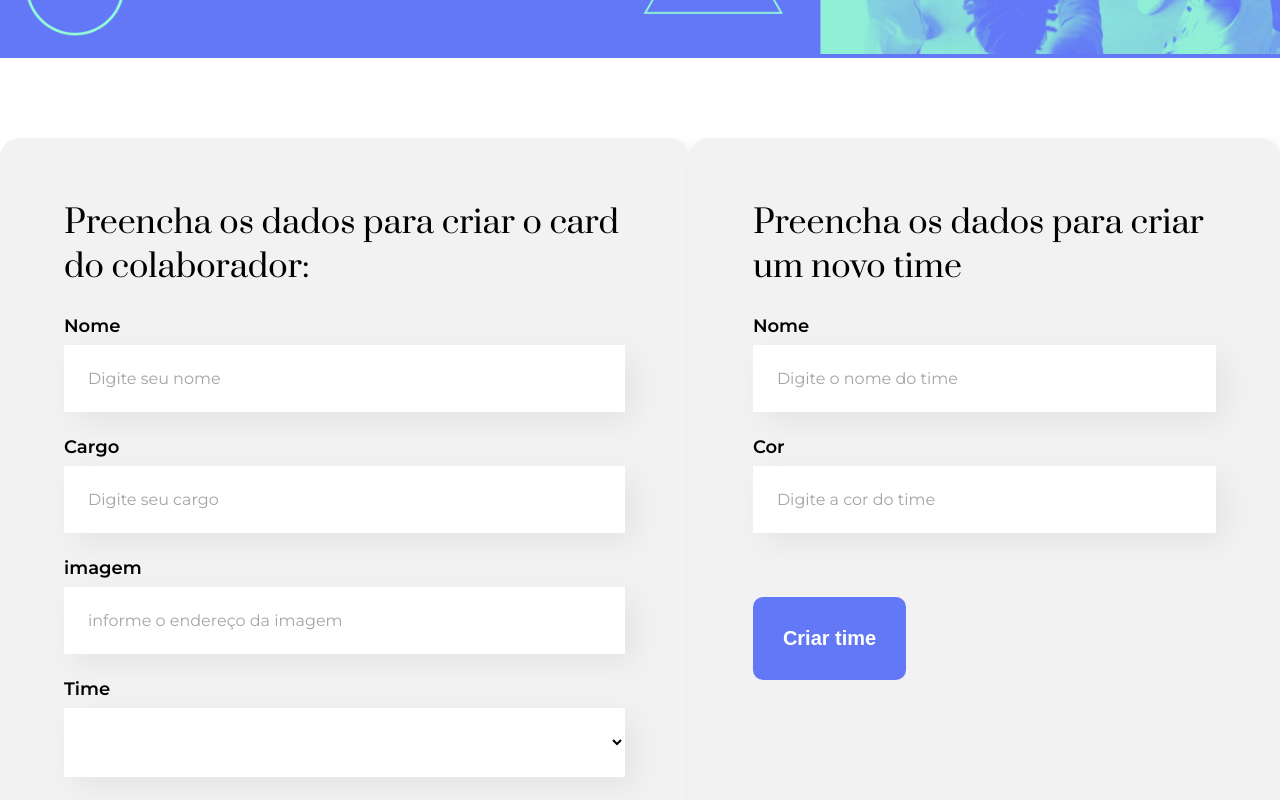
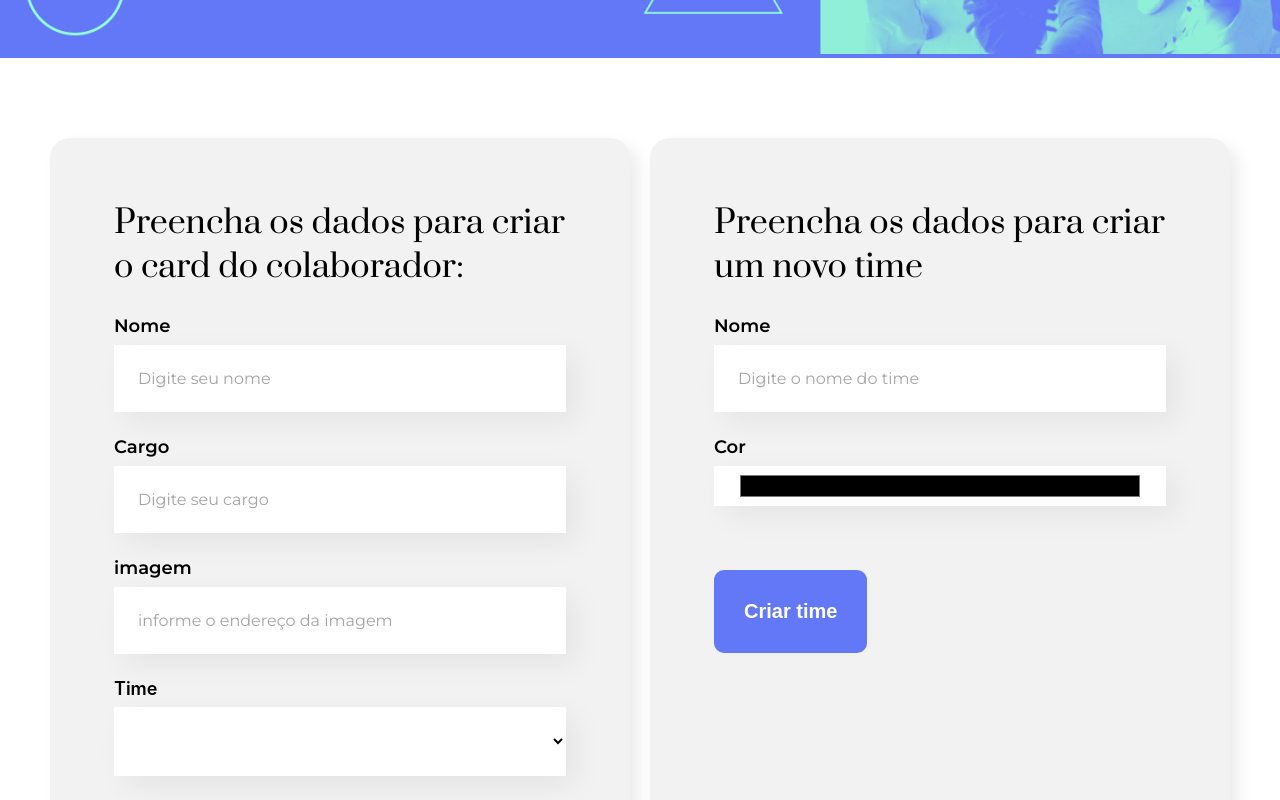
Before and after one commit to gabriel-vitebo/organo, a React (Create React App) app: page / in a window 1280 px wide. Shown: the part 440-1240 px from the top of the page. Built offline with nearby package versions, Linux system fonts and the light colour scheme.

Commit message:
refactoring the code

```diff
--- a/src/components/BoxText/BoxText.css
+++ b/src/components/Box/Box.css
@@ -1,8 +1,8 @@
-.box-text {
+.box {
   margin: 24px 0;
 }
 
-label {
+.box label {
   display: block;
   font-size: 18px;
   margin-bottom: 8px;
@@ -12,7 +12,7 @@ label {
   font-size: 18px;
 }
 
-input {
+.box input {
   background-color: #fff;
   box-shadow: 10px 10px 30px rgba(0, 0, 0, 0.06);
   width: 100%;
@@ -26,9 +26,14 @@ input {
   color: #000000;
 }
 
-input::placeholder {
+.box input::placeholder {
   font-family: "Montserrat", sans-serif;
   font-size: 16px;
   font-weight: 400;
   color: #a4a4a4;
 }
+
+.box-color input {
+  height: 40px;
+  padding: 5px 24px;
+}
--- a/src/components/BoxText/index.jsx
+++ b/src/components/Box/index.jsx
@@ -1,6 +1,7 @@
-import "./BoxText.css"
+import "./Box.css"
 
-const BoxText = ({
+const Box = ({
+  type = "text",
   label,
   valueText,
   placeholder,
@@ -8,9 +9,10 @@ const BoxText = ({
   isRequired = false,
 }) => {
   return (
-    <div className="box-text">
+    <div className={`box box-${type}`}>
       <label>{label}</label>
       <input
+        type={type}
         value={valueText}
         onChange={(event) => onModified(event.target.value)}
         required={isRequired}
@@ -20,4 +22,4 @@ const BoxText = ({
   )
 }
 
-export default BoxText
+export default Box
--- a/src/components/Form/Form.css
+++ b/src/components/Form/Form.css
@@ -1,15 +1,17 @@
 .content {
   display: flex;
+  flex-wrap: wrap;
   justify-content: center;
-  margin: 80px 0;
+  margin: 80px 50px;
+  gap: 20px;
 }
 
 .content form {
-  max-width: 80%;
   background-color: #f2f2f2;
   border-radius: 20px;
   padding: 36px 64px;
   box-shadow: 8px 8px 16px rgba(0, 0, 0, 0.08);
+  flex: 1;
 }
 
 .content form h2 {
--- a/src/components/Form/index.jsx
+++ b/src/components/Form/index.jsx
@@ -1,5 +1,5 @@
 import "./Form.css"
-import BoxText from "../BoxText"
+import Box from "../Box"
 import List from "../List"
 import Button from "../Button"
 import { useState } from "react"
@@ -36,21 +36,21 @@ const Form = ({ teamsName, whenRegisteringACollaborator, registerTeam }) => {
     <section className="content">
       <form onSubmit={handleSave}>
         <h2>Preencha os dados para criar o card do colaborador:</h2>
-        <BoxText
+        <Box
           isRequired={true}
           label="Nome"
           placeholder="Digite seu nome"
           valueText={name}
           onModified={(value) => setName(value)}
         />
-        <BoxText
+        <Box
           isRequired={true}
           placeholder="Digite seu cargo"
           label="Cargo"
           valueText={office}
           onModified={(value) => setOffice(value)}
         />
-        <BoxText
+        <Box
           label="imagem"
           placeholder="informe o endereço da imagem"
           valueText={image}
@@ -72,15 +72,16 @@ const Form = ({ teamsName, whenRegisteringACollaborator, registerTeam }) => {
         }}
       >
         <h2>Preencha os dados para criar um novo time</h2>
-        <BoxText
+        <Box
           isRequired
           label="Nome"
           placeholder="Digite o nome do time"
           valueText={teamName}
           onModified={(value) => setTeamName(value)}
         />
-        <BoxText
+        <Box
           isRequired
+          type="color"
           placeholder="Digite a cor do time"
           label="Cor"
           valueText={teamColor}
```
